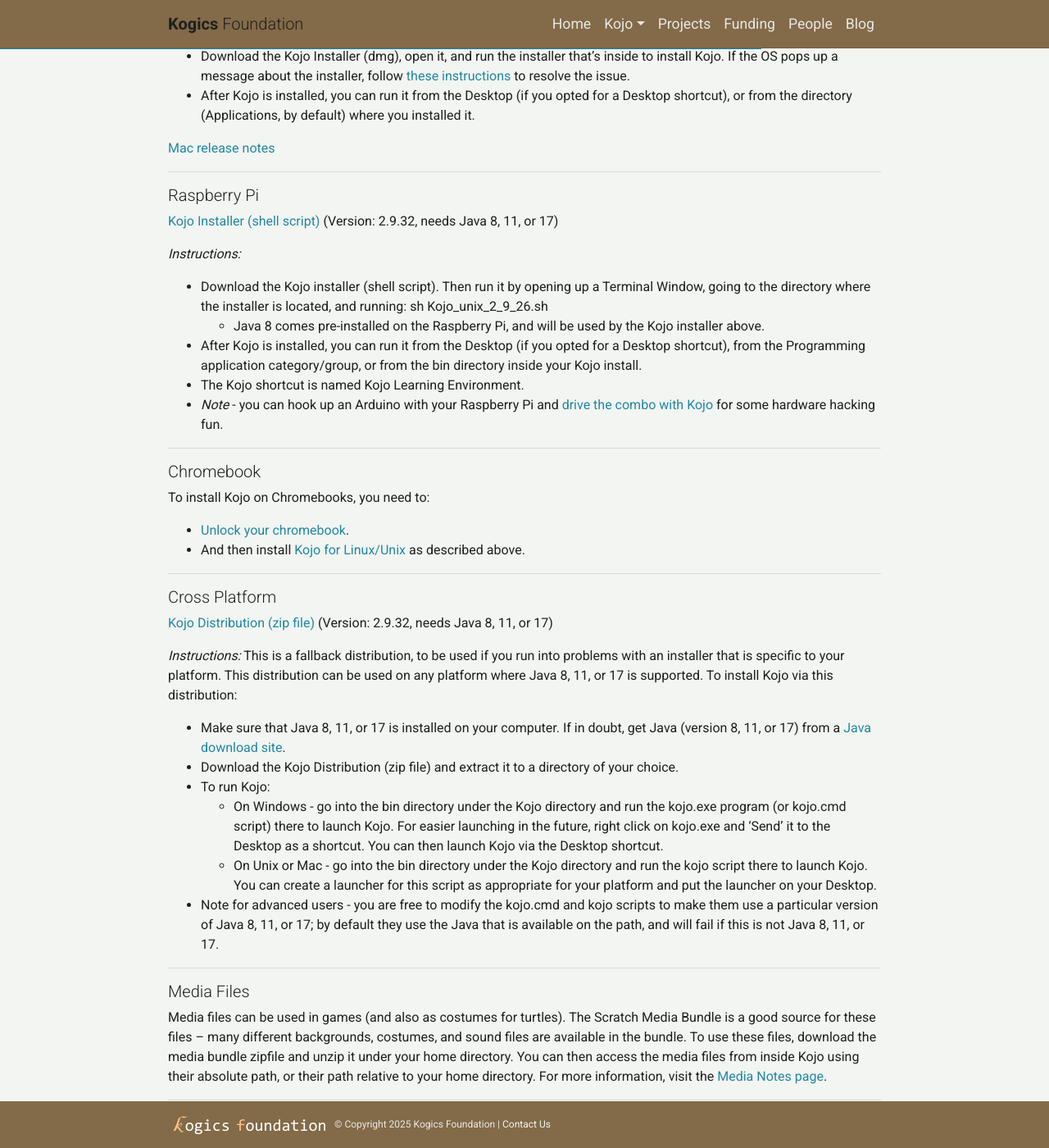
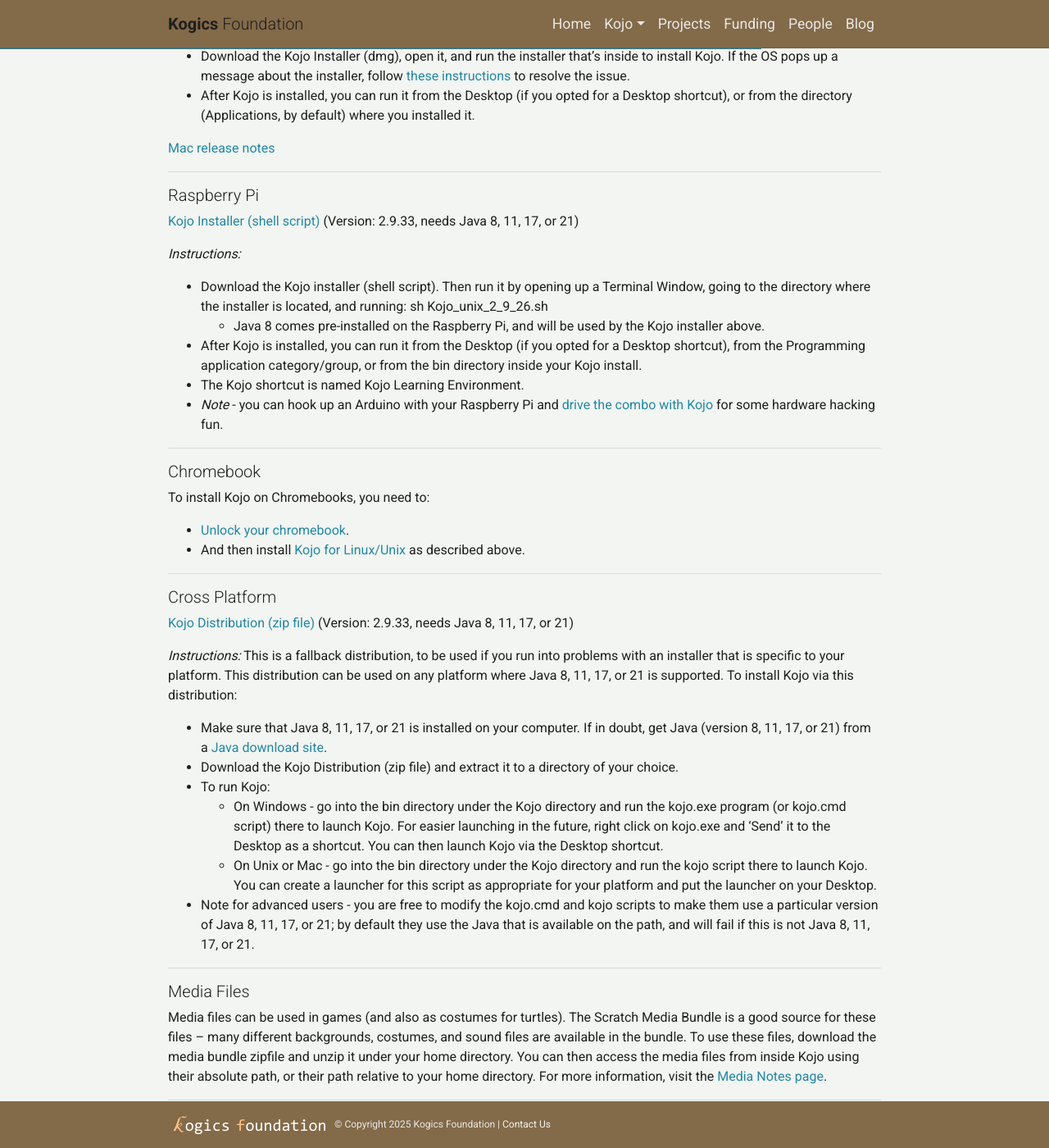
Before and after one commit to kogics/kogics.github.io, a Jekyll site: the page built from _pages/kojo/download.md, in a window 1280 px wide and 1400 px high, scrolled down 1851 px. Shown: the whole window at 82% size. Built offline with Jekyll 4.4.1, drawn with Linux system fonts in a browser that asks for light colours; comment, search, counter and statistics services are not loaded; a style sheet for code colours, icons or effects is not loaded; some of the changed text lies outside the part shown.

Commit message:
Bump up Kojo release/version to 2.9.33 (again).

```diff
--- a/_pages/kojo/download.md
+++ b/_pages/kojo/download.md
@@ -2,7 +2,7 @@
 layout: page
 title: Kojo Download
 permalink: /kojo-download
-kojo_version: 2.9.32
+kojo_version: 2.9.33
 ---
 
 [Kojo](/kojo) is [open source software](https://github.com/litan/kojo), and is freely available. You can download and install Kojo based on the instructions and installers provided on this page.
@@ -84,7 +84,7 @@
 
 **32-bit Linux/Unix**
 
-[Kojo Installer (shell script)]({{ unixInstallerWithoutJre }}) (Version: {{page.kojo_version}}, needs Java 8, 11, or 17)
+[Kojo Installer (shell script)]({{ unixInstallerWithoutJre }}) (Version: {{page.kojo_version}}, needs Java 8, 11, 17, or 21)
 
 *Instructions:*
 * Download the Kojo installer (shell script). Then run it by opening up a Terminal Window, going to the directory where the installer is located, and running: `sh {{unixFileWithoutJre}}`.
@@ -123,7 +123,7 @@
 
 <h5 id="rpi">Raspberry Pi</h5>
 
-[Kojo Installer (shell script)]({{ unixInstallerWithoutJre }}) (Version: {{page.kojo_version}}, needs Java 8, 11, or 17)
+[Kojo Installer (shell script)]({{ unixInstallerWithoutJre }}) (Version: {{page.kojo_version}}, needs Java 8, 11, 17, or 21)
 
 *Instructions:*
 * Download the Kojo installer (shell script). Then run it by opening up a Terminal Window, going to the directory where the installer is located, and running:  sh Kojo_unix_2_9_26.sh
@@ -144,16 +144,16 @@
 
 <h5 id="crossplatform">Cross Platform</h5>
 
-[Kojo Distribution (zip file)]({{ zipDistribution }}) (Version: {{page.kojo_version}}, needs Java 8, 11, or 17)
+[Kojo Distribution (zip file)]({{ zipDistribution }}) (Version: {{page.kojo_version}}, needs Java 8, 11, 17, or 21)
 
 *Instructions:*
-This is a fallback distribution, to be used if you run into problems with an installer that is specific to your platform. This distribution can be used on any platform where Java 8, 11, or 17 is supported. To install Kojo via this distribution:
-* Make sure that Java 8, 11, or 17 is installed on your computer. If in doubt, get Java (version 8, 11, or 17) from a [Java download site](https://bell-sw.com/pages/downloads/?version=java).
+This is a fallback distribution, to be used if you run into problems with an installer that is specific to your platform. This distribution can be used on any platform where Java 8, 11, 17, or 21 is supported. To install Kojo via this distribution:
+* Make sure that Java 8, 11, 17, or 21 is installed on your computer. If in doubt, get Java (version 8, 11, 17, or 21) from a [Java download site](https://bell-sw.com/pages/downloads/?version=java).
 * Download the Kojo Distribution (zip file) and extract it to a directory of your choice.
 * To run Kojo:
   * On Windows - go into the bin directory under the Kojo directory and run the kojo.exe program (or kojo.cmd script) there to launch Kojo. For easier launching in the future, right click on kojo.exe and 'Send' it to the Desktop as a shortcut. You can then launch Kojo via the Desktop shortcut.
   * On Unix or Mac - go into the bin directory under the Kojo directory and run the kojo script there to launch Kojo. You can create a launcher for this script as appropriate for your platform and put the launcher on your Desktop.
-* Note for advanced users - you are free to modify the kojo.cmd and kojo scripts to make them use a particular version of Java 8, 11, or 17; by default they use the Java that is available on the path, and will fail if this is not Java 8, 11, or 17.
+* Note for advanced users - you are free to modify the kojo.cmd and kojo scripts to make them use a particular version of Java 8, 11, 17, or 21; by default they use the Java that is available on the path, and will fail if this is not Java 8, 11, 17, or 21.
 
 ---
 
```
Also changed, not shown: other parts of _pages/kojo/download.md (+1 -1 lines).
